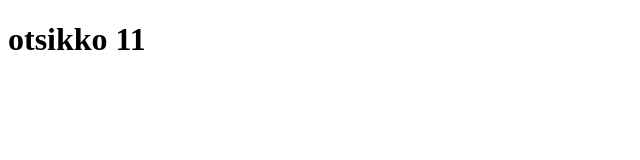
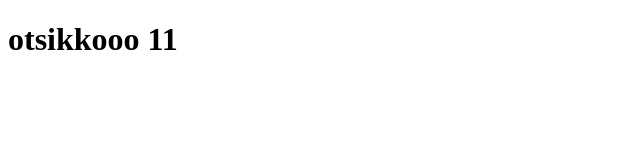
Before and after one commit to selmaEsse/selmaEsse.github.io, a plain HTML site: page harjoitukset/index.html in a window 1280 px wide. Shown: the full height of the page, 0-640 px from the left. Drawn offline with Linux system fonts and the light colour scheme.

```diff
--- a/harjoitukset/index.html
+++ b/harjoitukset/index.html
@@ -10,7 +10,7 @@
 
 <body>
 
-    <h1>otsikko 11</h1>
+    <h1>otsikkooo 11</h1>
 </body>
 
 </html>
```
